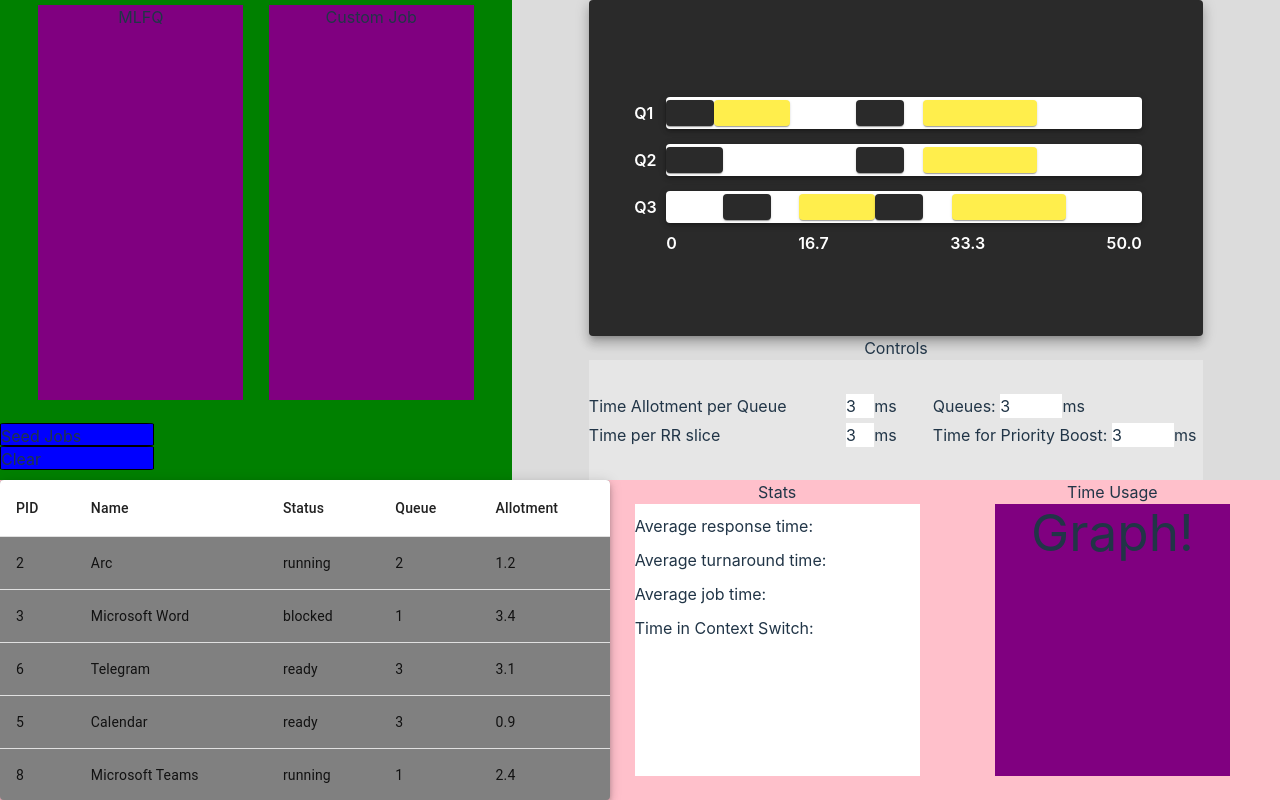
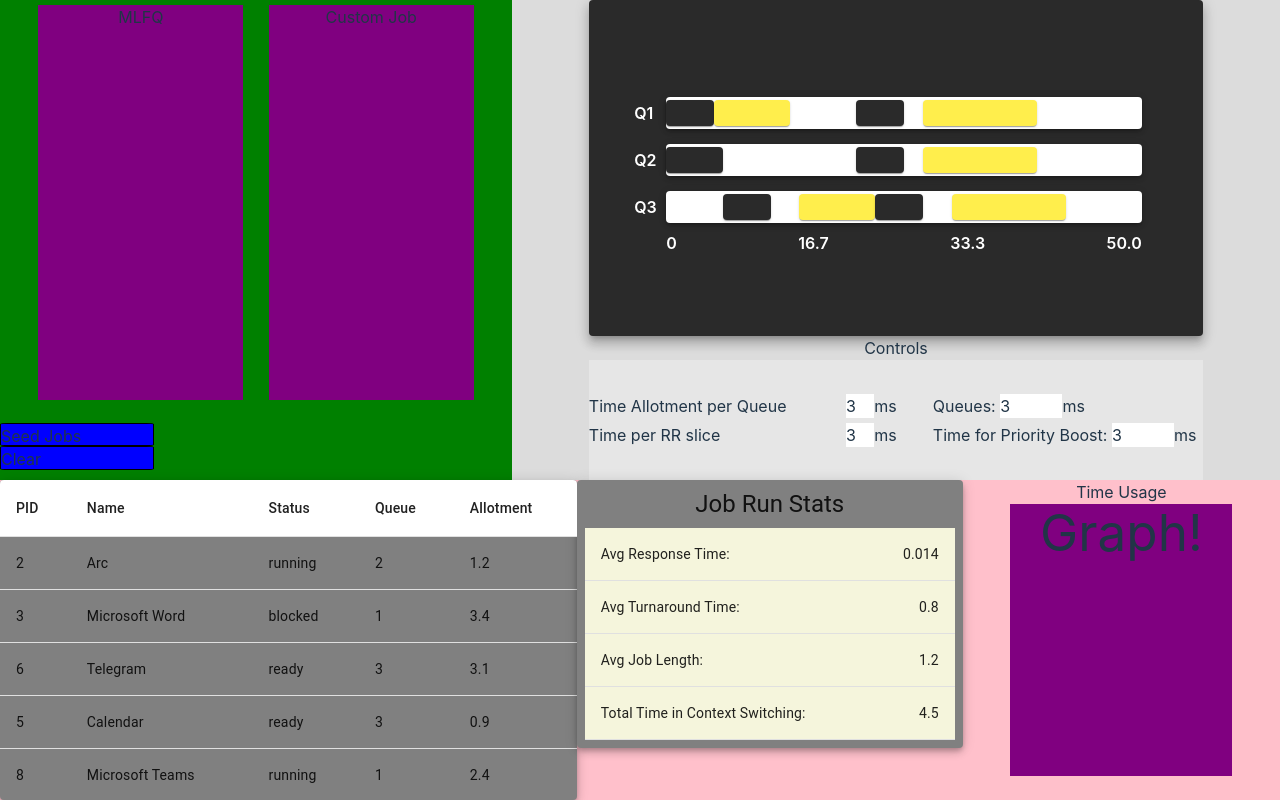
Before and after one commit to AbishurMoses/MLFQ-Visualization, a React (Vite) app: page / in a window 1280 px wide. Built offline with nearby package versions, Linux system fonts and the light colour scheme.

Commit message:
add stats table

```diff
--- a/src/App.jsx
+++ b/src/App.jsx
@@ -1,6 +1,7 @@
 import './App.css'
 import PidTable from './components/PidTable'
 import QueueGraph from './components/QueueGraph'
+import StatsTable from './components/StatsTable'
 
 function App() {
 	return (
@@ -44,17 +45,7 @@ function App() {
 			<div id="bottom">
 				<div id="table-container">
                     <PidTable></PidTable>
-					<div className="table-cols" id="stats">
-						<p>Stats</p>
-						<div>
-							<ul>
-								<li>Average response time:</li>
-								<li>Average turnaround time:</li>
-								<li>Average job time:</li>
-								<li>Time in Context Switch:</li>
-							</ul>
-						</div>
-					</div>
+                    <StatsTable></StatsTable>
 					<div className="table-cols" id="time">
 						<p>Time Usage</p>
 						<div><h1>Graph!</h1></div>
--- /dev/null
+++ b/src/components/StatsTable.jsx
@@ -0,0 +1,44 @@
+import { Paper, Table, TableCell, TableContainer, TableRow, Typography } from "@mui/material";
+
+const StatsTable = (props) => {
+    const { statsTableData } = props
+
+    // "data" is the same structure as "statsQueueData."  It's just sample data.
+    const data = {
+        avgResponse: 0.014,
+        avgTurnaround: 0.8,
+        avgJobLength: 1.2,
+        timeInContextSwitching: 4.5,
+    }
+
+    return (
+        // Scheduler Run Stats
+        <Paper elevation={5} className="table-cols w-1/3 max-h-full h-max p-2 overflow-hidden" sx={{backgroundColor: 'gray'}}>
+            <Typography component="h2" variant="h5" className="pb-2">
+                Job Run Stats
+            </Typography>
+            <TableContainer className="max-h-full" sx={{backgroundColor: 'beige'}}>
+                <Table stickyHeader>
+                    <TableRow>
+                        <TableCell>Avg Response Time:</TableCell>
+                        <TableCell align="right">{data.avgResponse}</TableCell>
+                    </TableRow>
+                    <TableRow>
+                        <TableCell>Avg Turnaround Time:</TableCell>
+                        <TableCell align="right">{data.avgTurnaround}</TableCell>
+                    </TableRow>
+                    <TableRow>
+                        <TableCell>Avg Job Length:</TableCell>
+                        <TableCell align="right">{data.avgJobLength}</TableCell>
+                    </TableRow>
+                    <TableRow>
+                        <TableCell>Total Time in Context Switching:</TableCell>
+                        <TableCell align="right">{data.timeInContextSwitching}</TableCell>
+                    </TableRow>
+                </Table>
+            </TableContainer>
+        </Paper>
+    )
+}
+
+export default StatsTable;
```
